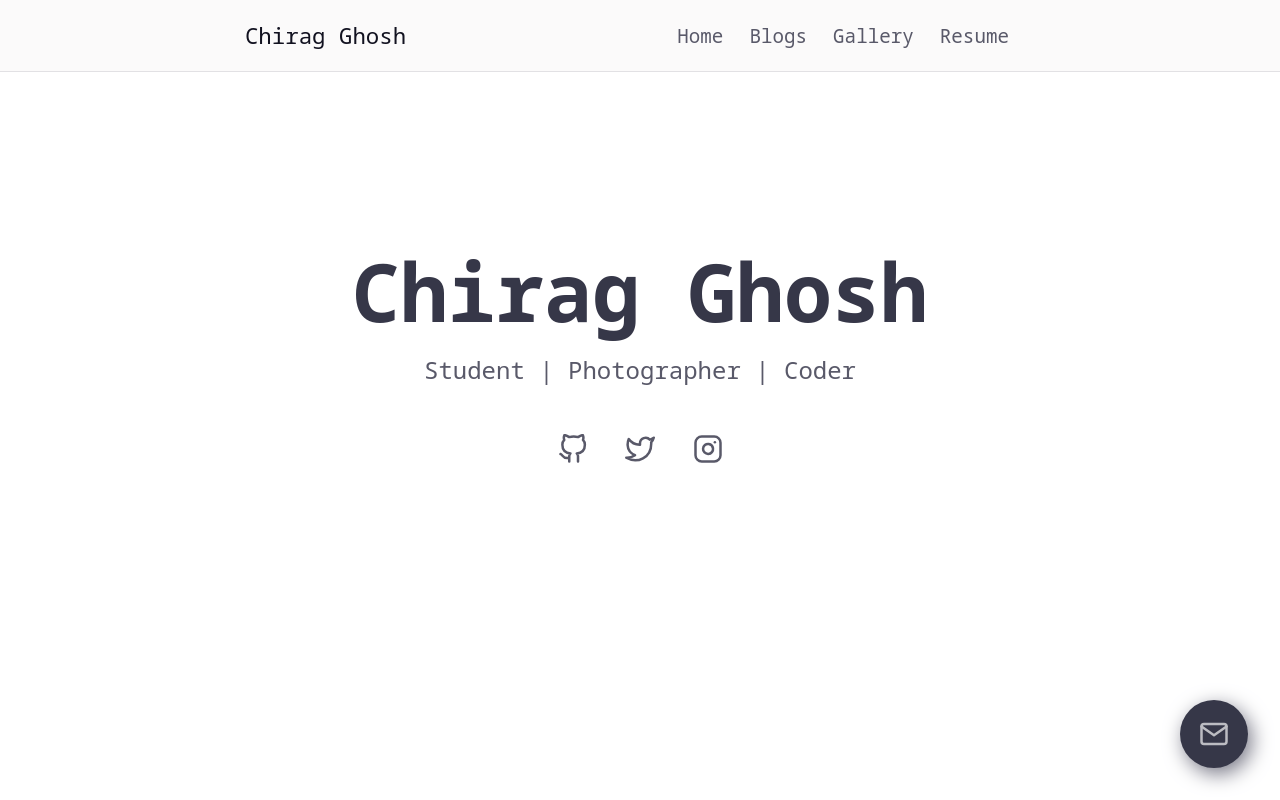
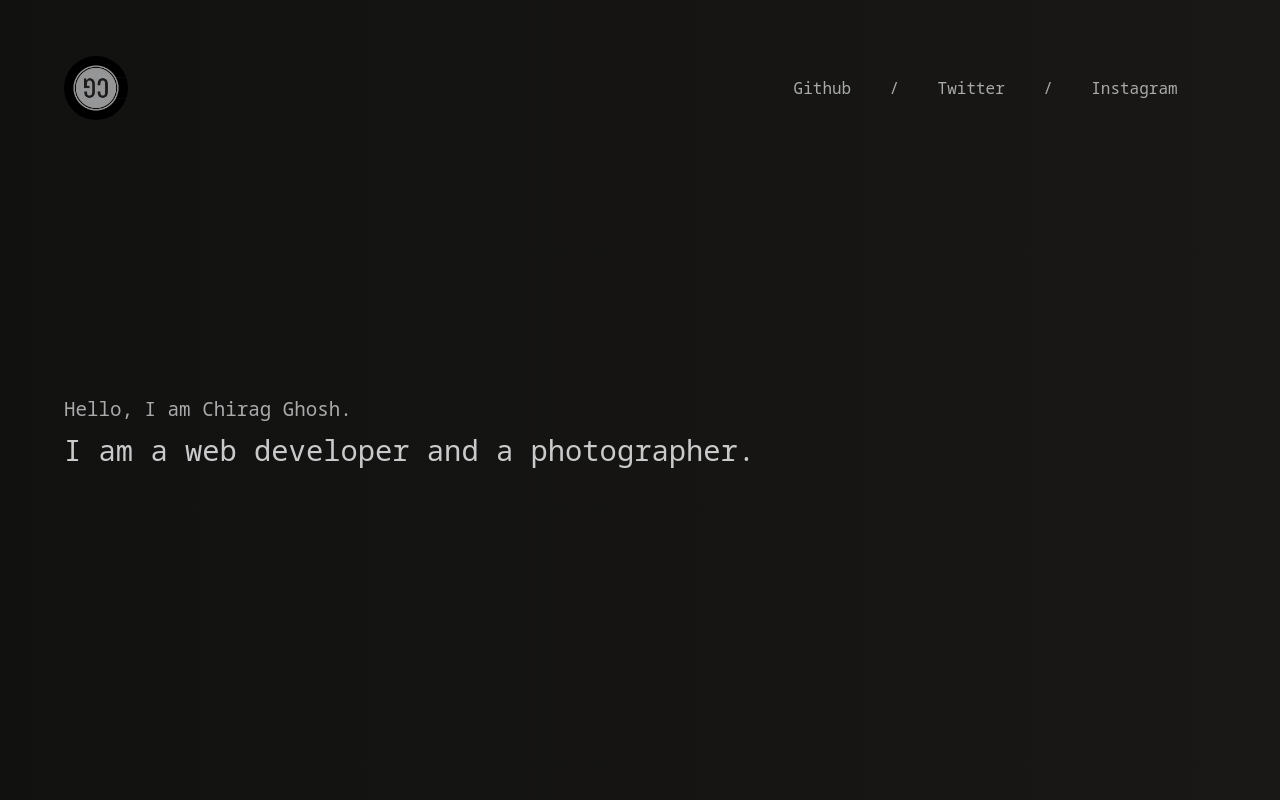
Before and after one commit to chirag-ghosh/grey-mater, a Next.js app: page / in a window 1280 px wide. Built offline with nearby package versions, Linux system fonts and the light colour scheme.

Commit message:
start revamp;

```diff
--- a/basicData.ts
+++ b/basicData.ts
@@ -2,22 +2,25 @@ import { GitHub, Instagram, Twitter } from "react-feather";
 import { Biodata, Link } from "./types";
 
 export const biodata: Biodata = {
-    name: "Chirag Ghosh",
-    tagline: "Student | Photographer | Coder",
+    name: "Hello, I am Chirag Ghosh.",
+    tagline: "I am a web developer and a photographer. ",
     email: "cghosh828049@gmail.com"
 }
 
 export const links: Link[] = [
     {
         icon: GitHub,
-        link: 'https://github.com/chirag-ghosh'
+        link: 'https://github.com/chirag-ghosh',
+        name: 'Github'
     },
     {
         icon: Twitter,
-        link: 'https://twitter.com/SukoonFinder'
+        link: 'https://twitter.com/SukoonFinder',
+        name: 'Twitter'
     },
     {
         icon: Instagram,
-        link: 'https://www.instagram.com/unfocusedclicks'
+        link: 'https://www.instagram.com/unfocusedclicks',
+        name: 'Instagram'
     }
 ]
--- a/components/header.tsx
+++ b/components/header.tsx
@@ -1,27 +1,26 @@
 import { NextComponentType } from "next"
 import Link from "next/link"
-import { biodata } from "../basicData"
+import { links } from "../basicData"
 
 const Header: NextComponentType = () => {
 
     return(
         <div className="header">
-            <div className="title">
-                {biodata.name}
-            </div>
-            <div className="option-list">
-                <Link href="/">
-                    <div className="option">Home</div>
-                </Link>
-                <Link href="/blogs">
-                    <div className="option">Blogs</div>
-                </Link>
-                <Link href="https://gallery.chiragghosh.me">
-                    <div className="option">Gallery</div>
-                </Link>
-                <Link href="/Resume.pdf">
-                    <div className="option">Resume</div>
-                </Link>
+            <Link href="/">
+                <img src="/logo.jpeg" alt="logo" />
+            </Link>
+            <div className='link-list'>
+                {links.map((link, index) => {
+                return(
+                    <>
+                        <a key={index} href={link.link}>
+                            <p>{link.name}</p>
+                            <link.icon size={22} />
+                        </a>
+                        {index != (links.length-1) && <div>/</div>}
+                    </>
+                )
+                })}
             </div>
         </div>
     )
--- a/pages/index.tsx
+++ b/pages/index.tsx
@@ -1,22 +1,11 @@
 import type { NextPage } from 'next'
-import { biodata, links } from '../basicData'
-import EmailPopup from '../components/emailPopup'
+import { biodata } from '../basicData'
 
 const Home: NextPage = () => {
   return (
     <div className='home'>
       <div className='title'>{biodata.name}</div>
       <div className='tagline'>{biodata.tagline}</div>
-      <div className='link-list'>
-        {links.map((link, index) => {
-          return(
-            <a key={index} href={link.link}>
-              <link.icon size={30} />
-            </a>
-          )
-        })}
-      </div>
-      <EmailPopup />
     </div>
   )
 }
--- a/styles/_global.scss
+++ b/styles/_global.scss
@@ -8,6 +8,11 @@ body {
     font-size: 16px;
     font-family: $monospace-font;
     color: $black;
+
+    background: linear-gradient(to right, #000000, #1c1b1a);
+    background-size: 400% 400%;
+    animation: gradient 10s ease infinite;
+    animation-direction: alternate;
 }
 
 .button {
@@ -20,3 +25,12 @@ body {
     background-color: rgba($light-black, 0.95);
     color: $light-grey;
 }
+
+@keyframes gradient {
+    0% {
+      background-position: 0% 0%;
+    }
+    100% {
+      background-position: 100% 100%;
+    }
+  }
--- a/styles/_header.scss
+++ b/styles/_header.scss
@@ -1,32 +1,37 @@
 .header {
-    width: 100%;
+    max-width: 90%;
+    width: 1200px;
+    margin: 3.5rem auto;
+
     display: flex;
-    justify-content: space-evenly;
     align-items: center;
-    min-height: 4.5rem;
-    border-bottom: 1px solid rgba($light-grey, 0.4);
-    font-size: 1.2rem;
-    background-color: rgba($white, 0.2);
+    justify-content: space-between;
 
-    .title {
-        font-size: 1.4rem;
-        font-weight: 500;
-        cursor: pointer;
+    a {
+        text-decoration: none;
+        display: inline-block;
+        line-height: 0;
     }
 
-    .option-list {
-        width: 30%;
+    img {
+        width: 4rem;
+        border-radius: 100%;
+    }
+
+    .link-list {
+        width: 40%;
         display: flex;
         align-items: center;
         justify-content: space-evenly;
+        color: $text-secondary;
 
-        .option {
-            cursor: pointer;
-            color: $dark-grey;
+        a {
+            text-decoration: none;
+            color: $text-secondary;
+        }
 
-            &:hover {
-                color: $black;
-            }
+        svg {
+            display: none;
         }
     }
 }
--- a/styles/_home.scss
+++ b/styles/_home.scss
@@ -1,36 +1,21 @@
 .home {
-    min-height: 70vh;
+    min-height: 60vh;
+    max-width: 90%;
+    width: 1200px;
+    margin: 1rem auto;
     display: flex;
     flex-direction: column;
     justify-content: center;
-    align-items: center;
-    text-align: center;
 
     .title {
-        font-size: 5rem;
-        font-weight: 600;
-        color: $light-black;
+        font-size: 1.2rem;
+        font-weight: 400;
+        color: $text-secondary;
     }
 
     .tagline {
         margin-top: 0.5rem;
-        font-size: 1.5rem;
-        color: $dark-grey;
-    }
-
-    .link-list {
-        width: 15rem;
-        margin-top: 3rem;
-        display: flex;
-        align-items: center;
-        justify-content: space-evenly;
-
-        a {
-            color: $dark-grey;
-
-            &:hover {
-                color: $black;
-            }
-        }
+        font-size: 1.8rem;
+        color: $text;
     }
 }
--- a/styles/_variables.scss
+++ b/styles/_variables.scss
@@ -5,7 +5,9 @@ $grey: #787886;
 $dark-grey: #595969;
 $light-black: #363748;
 $black: #121220;
+$text: #cacaca;
+$text-secondary: #aaaaaa;
 
 //typography
-$font: 'Poppins', sans-serif;
+$font: 'Hanken Grotesk', sans-serif;
 $monospace-font: 'Noto Sans Mono', monospace;
--- a/styles/app.scss
+++ b/styles/app.scss
@@ -1,6 +1,7 @@
 //external
 @import url('https://fonts.googleapis.com/css2?family=Poppins:ital,wght@0,100;0,200;0,300;0,400;0,500;0,600;0,700;0,800;0,900;1,100;1,200;1,300;1,400;1,500;1,600;1,700;1,800;1,900&display=swap');
 @import url('https://fonts.googleapis.com/css2?family=Noto+Sans+Mono:wght@100;200;300;400;500;600;700;800;900&display=swap');
+@import url('https://fonts.googleapis.com/css2?family=Hanken+Grotesk:ital,wght@0,100;0,200;0,300;0,400;0,500;0,600;0,700;0,800;0,900;1,100;1,200;1,300;1,400;1,500;1,600;1,700;1,800;1,900&display=swap');
 
 //generic
 @import 'variables.scss';
--- a/types.ts
+++ b/types.ts
@@ -8,5 +8,6 @@ export type Biodata = {
 
 export type Link = {
     icon: Icon,
-    link: string
+    link: string,
+    name: string
 }
```
Also changed, not shown: package.json (+9 -9 lines), public/logo.jpeg (added), 1 other file (tests, documents, lock files or other folders).
